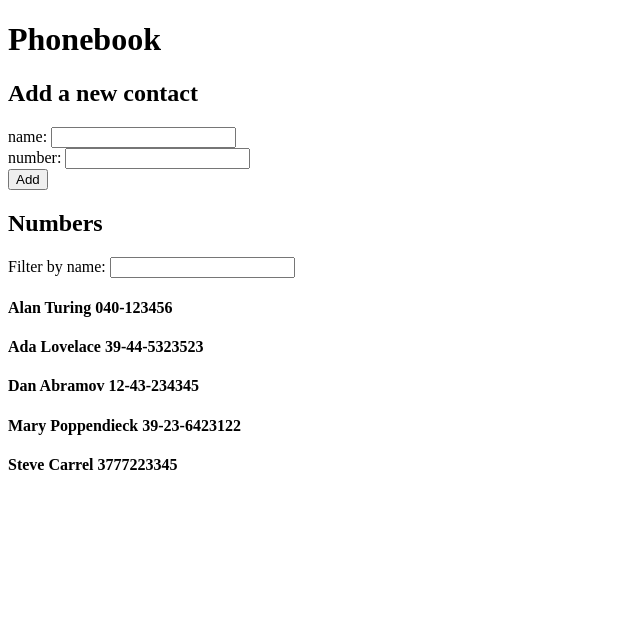
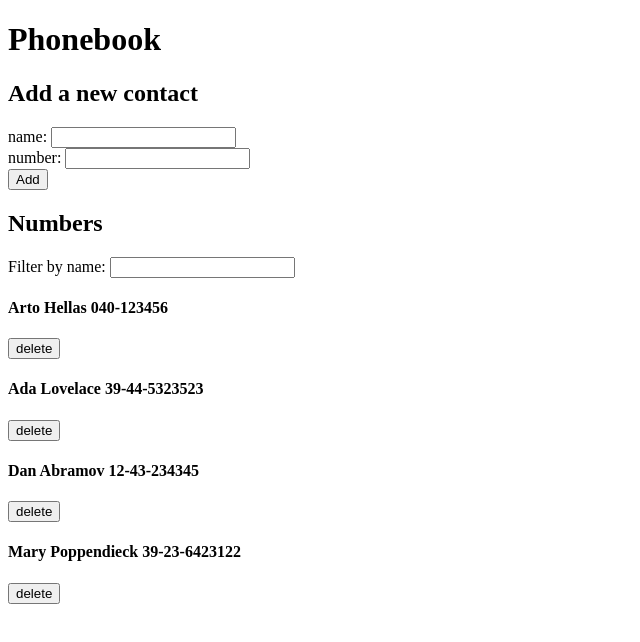
Before and after one commit to tomasda7/FullStack-Open, a React (Create React App) app in the folder part2/phonebook/: page / in a window 1280 px wide. Shown: the top 642 px of the page, without its empty margins (0-640 px from the left). Built offline with nearby package versions, Linux system fonts and the light colour scheme; data requests are answered from the project's data file.

Commit message:
Done exercise 14 of part2

```diff
--- a/part2/phonebook/db.json
+++ b/part2/phonebook/db.json
@@ -1,7 +1,7 @@
 {
   "persons": [
     {
-      "name": "Alan Turing",
+      "name": "Arto Hellas",
       "number": "040-123456",
       "id": 1
     },
@@ -19,11 +19,6 @@
       "name": "Mary Poppendieck",
       "number": "39-23-6423122",
       "id": 4
-    },
-    {
-      "name": "Steve Carrel",
-      "number": "3777223345",
-      "id": 5
     }
   ]
 }
--- a/part2/phonebook/src/App.js
+++ b/part2/phonebook/src/App.js
@@ -44,6 +44,17 @@ const App = () => {
     setFilteredName(event.target.value);
   }
 
+  const deletePerson = (id) => {
+    const confirmPerson = persons.find(person => person.id === id);
+    if(window.confirm(`Are you sure to delete ${confirmPerson.name}?`)) {
+      personService.remove(id)
+      .then(response => {
+        console.log('deleted successfully!')
+        setPersons(persons.filter(person => person.id !== id))
+      })
+    }
+  }
+
   const personsToShow = !filteredName.length ?
     persons :
     persons.filter(person =>
@@ -63,7 +74,8 @@ const App = () => {
       />
       <h2>Numbers</h2>
       <Filter filteredName={filteredName} handleFilteredName={handleFilteredName} />
-      <Persons persons={personsToShow} />
+      <Persons persons={personsToShow}
+      deleteHandler={deletePerson} />
     </div>
   );
 }
--- a/part2/phonebook/src/components/Persons.jsx
+++ b/part2/phonebook/src/components/Persons.jsx
@@ -1,8 +1,27 @@
 
-const Persons = ({ persons }) => {
+const Person = ({ name, number, id, deleteHandler }) => {
     return (
         <>
-            {persons.map(person => <h4 key={person.id}>{person.name} {person.number}</h4>)}
+            <h4>{name} {number}</h4>
+            <button key={id} onClick={() => deleteHandler(id)}>
+                delete
+            </button>
+        </>
+    )
+}
+
+
+const Persons = ({ persons, deleteHandler }) => {
+    return (
+        <>
+            {persons.map(person =>
+                <Person
+                key={person.id}
+                name={person.name}
+                number={person.number}
+                deleteHandler={() => deleteHandler(person.id)}
+                />
+            )}
         </>
     )
 };
--- a/part2/phonebook/src/services/persons.js
+++ b/part2/phonebook/src/services/persons.js
@@ -12,5 +12,10 @@ const create = (newObj) => {
     return request.then(response => response.data)
 };
 
-const personService = { getAll, create }
+const remove = (id) => {
+    const request = axios.delete(`${baseURL}/${id}`)
+    return request.then(response => response.data)
+}
+
+const personService = { getAll, create, remove }
 export default personService;
```
